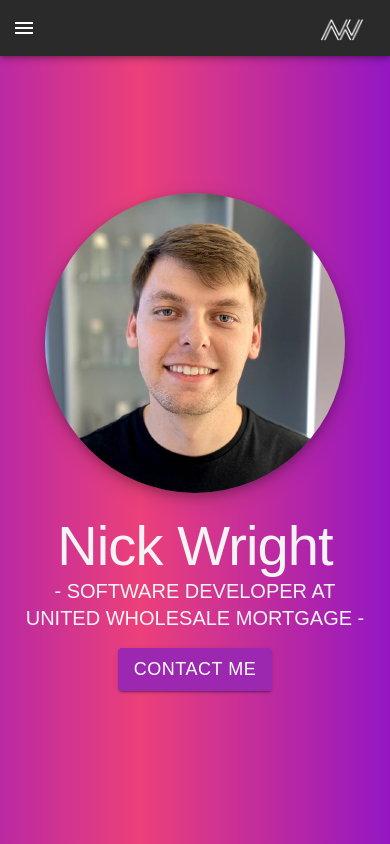
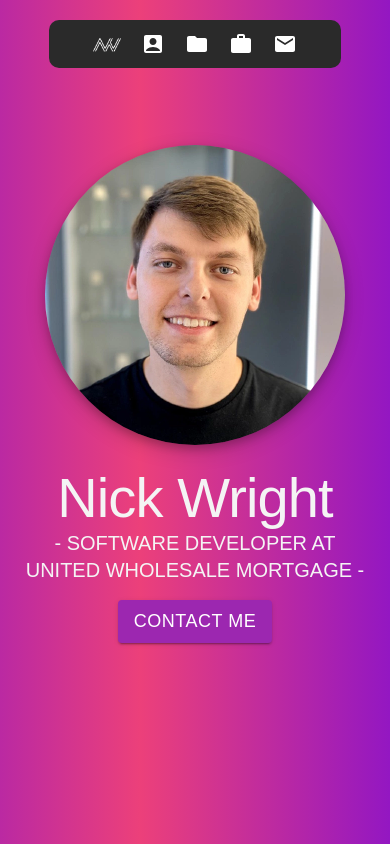
Before and after one commit to wrigh4d/portwebsite, a React (Create React App) app: page / in a window 390 px wide. Shown: the top 844 px of the page. Built offline with nearby package versions, Linux system fonts and the light colour scheme; a web font is replaced by a local one.

Commit message:
Updated nav bar

```diff
--- a/src/components/MobileNav.jsx
+++ /dev/null
@@ -1,149 +0,0 @@
-import * as React from "react";
-import { styled, useTheme } from "@mui/material/styles";
-import Box from "@mui/material/Box";
-import Drawer from "@mui/material/Drawer";
-import MuiAppBar from "@mui/material/AppBar";
-import Toolbar from "@mui/material/Toolbar";
-import Button from "@mui/material/Button";
-import List from "@mui/material/List";
-import Divider from "@mui/material/Divider";
-import IconButton from "@mui/material/IconButton";
-import MenuIcon from "@mui/icons-material/Menu";
-import ChevronLeftIcon from "@mui/icons-material/ChevronLeft";
-import ChevronRightIcon from "@mui/icons-material/ChevronRight";
-import ListItem from "@mui/material/ListItem";
-import ListItemButton from "@mui/material/ListItemButton";
-import ListItemText from "@mui/material/ListItemText";
-import logo from "../images/logo.webp";
-
-const drawerWidth = 180;
-
-const Main = styled("main", { shouldForwardProp: (prop) => prop !== "open" })(
-	({ theme, open }) => ({
-		flexGrow: 1,
-		padding: theme.spacing(3),
-		transition: theme.transitions.create("margin", {
-			easing: theme.transitions.easing.sharp,
-			duration: theme.transitions.duration.leavingScreen,
-		}),
-		marginLeft: `-${drawerWidth}px`,
-		...(open && {
-			transition: theme.transitions.create("margin", {
-				easing: theme.transitions.easing.easeOut,
-				duration: theme.transitions.duration.enteringScreen,
-			}),
-			marginLeft: 0,
-		}),
-	})
-);
-
-const AppBar = styled(MuiAppBar, {
-	shouldForwardProp: (prop) => prop !== "open",
-})(({ theme, open }) => ({
-	transition: theme.transitions.create(["margin", "width"], {
-		easing: theme.transitions.easing.sharp,
-		duration: theme.transitions.duration.leavingScreen,
-	}),
-	...(open && {
-		width: `calc(100% - ${drawerWidth}px)`,
-		marginLeft: `${drawerWidth}px`,
-		transition: theme.transitions.create(["margin", "width"], {
-			easing: theme.transitions.easing.easeOut,
-			duration: theme.transitions.duration.enteringScreen,
-		}),
-	}),
-}));
-
-const DrawerHeader = styled("div")(({ theme }) => ({
-	display: "flex",
-	alignItems: "center",
-	padding: theme.spacing(0, 1),
-	// necessary for content to be below app bar
-	...theme.mixins.toolbar,
-	justifyContent: "flex-end",
-}));
-
-const items = [
-	{ text: "HOME", s: "/#" },
-	{ text: "ABOUT", s: "/#about" },
-	{ text: "PROJECTS", s: "/#projects" },
-	{ text: "SKILLS", s: "/#skills" },
-	{ text: "CONTACT", s: "/#contact" },
-];
-
-export default function MobileNav() {
-	const theme = useTheme();
-	const [open, setOpen] = React.useState(false);
-
-	const handleDrawerOpen = () => {
-		setOpen(true);
-	};
-
-	const handleDrawerClose = () => {
-		setOpen(false);
-	};
-
-	return (
-		<Box sx={{ display: "flex" }}>
-			<AppBar style={{ position: "fixed" }} open={open}>
-				<Toolbar sx={{ justifyContent: "space-between" }}>
-					<IconButton
-						color="inherit"
-						aria-label="open drawer"
-						onClick={handleDrawerOpen}
-						edge="start"
-						sx={{ mr: 2, ...(open && { display: "none" }) }}
-					>
-						<MenuIcon />
-					</IconButton>
-					<Button href="/#">
-						<img src={logo} alt="" className="mobile-logo" />
-					</Button>
-				</Toolbar>
-			</AppBar>
-			<Drawer
-				sx={{
-					width: drawerWidth,
-					flexShrink: 0,
-					"& .MuiDrawer-paper": {
-						width: drawerWidth,
-						boxSizing: "border-box",
-					},
-				}}
-				variant="temporary"
-				onEscapeKeyDown={handleDrawerClose}
-				onBackdropClick={handleDrawerClose}
-				anchor="left"
-				open={open}
-			>
-				<DrawerHeader>
-					<IconButton onClick={handleDrawerClose}>
-						{theme.direction === "ltr" ? (
-							<ChevronLeftIcon />
-						) : (
-							<ChevronRightIcon />
-						)}
-					</IconButton>
-				</DrawerHeader>
-				<Divider />
-				<List>
-					{items.map((item, index) => (
-						<ListItem key={item.text} disablePadding>
-							<ListItemButton
-								component="a"
-								href={item.s}
-								onClick={(e) => {
-									handleDrawerClose();
-								}}
-							>
-								<ListItemText primary={item.text} sx={{ color: "#000" }} />
-							</ListItemButton>
-						</ListItem>
-					))}
-				</List>
-				<Divider />
-			</Drawer>
-			<Main open={open}></Main>
-		</Box>
-	);
-}
--- a/src/components/Navbar.jsx
+++ b/src/components/Navbar.jsx
@@ -1,34 +1,42 @@
 import React from "react";
-import { createTheme, ThemeProvider, useMediaQuery } from "@mui/material";
+import { createTheme, ThemeProvider } from "@mui/material";
+import logo from "../images/logo.webp";
 import styled from "styled-components";
-import MobileNav from "./MobileNav";
-import PCNav from "./PCNav";
+import AccountBoxIcon from '@mui/icons-material/AccountBox';
+import FolderIcon from '@mui/icons-material/Folder';
+import WorkIcon from '@mui/icons-material/Work';
+import EmailIcon from '@mui/icons-material/Email';
 
 const NavStyles = styled.div`
 	nav {
 		display: flex;
 		align-items: center;
-		justify-content: space-between;
+		justify-content: center;
 		position: fixed;
-		background-color: #2a2a2a;
 		width: 100%;
-		height: 5rem;
+		height: 88px;
 		margin: 0 auto;
-		left: 0;
-		top: 0;
 		z-index: 100;
 	}
 	nav .nav-section {
-		padding: 0 80px;
+		width: 292px;
+		height: 48px;
+		background-color: #2a2a2a;
+		border-radius: 10px;
 		display: flex;
+		align-items: center;
+		justify-content: center;
+		gap: 10px;
 	}
 	li {
 		font-size: 20px;
 		list-style: none;
-		padding: 0 20px;
 		position: relative;
 	}
 	a {
+		display: flex;
+		align-items: center;
+		justify-content: center;
 		text-decoration: none;
 		color: #fff;
 		transition: 0.3s ease-in-out;
@@ -38,15 +46,16 @@ const NavStyles = styled.div`
 		transform: scale(0.97);
 	}
 	#logo {
-		height: 2rem;
+		height: 1rem;
 	}
 	.mobile-logo {
-		height: 25px;
+		height: 20px;
 	}
 	.center-container {
 		display: flex;
 		align-items: center;
 		justify-content: center;
+		gap: 20px;
 	}
 `;
 
@@ -58,29 +67,41 @@ const theme = createTheme({
 	},
 });
 
-function Device() {
-	const pc = useMediaQuery("(min-width: 768px)");
-
-	if (pc) {
-		return (
-			<NavStyles>
-				<PCNav />
-			</NavStyles>
-		);
-	} else {
-		return (
-			<NavStyles>
-				<MobileNav />
-			</NavStyles>
-		);
-	}
-}
-
 const Navbar = () => {
 	return (
 		<ThemeProvider theme={theme}>
 			<NavStyles>
-				<Device />
+				<nav>
+					<div className="nav-section">
+						<ul className="center-container">
+							<li>
+								<a href="/#">
+									<img src={logo} alt="" id="logo" />
+								</a>
+							</li>
+							<li>
+								<a href="/#about">
+									<AccountBoxIcon/>
+								</a>
+							</li>
+							<li>
+								<a href="/#projects">
+									<FolderIcon/>
+								</a>
+							</li>
+							<li>
+								<a href="/#skills">
+									<WorkIcon/>
+								</a>
+							</li>
+							<li>
+								<a href="/#contact">
+									<EmailIcon/>
+								</a>
+							</li>
+						</ul>
+					</div>
+				</nav>
 			</NavStyles>
 		</ThemeProvider>
 	);
--- a/src/components/PCNav.jsx
+++ /dev/null
@@ -1,53 +0,0 @@
-import { Typography } from '@mui/material';
-import React from 'react';
-import logo from "../images/logo.webp";
-
-
-export default function MobileNav() {
-	return (
-		<nav>
-			<div className="nav-section">
-				<div className="center-container">
-					<a href="/#">
-						<img src={logo} alt="" id="logo" />
-					</a>
-					<a href="/#">
-						<Typography variant="p" sx={{ paddingLeft: 1.5, fontSize: 20 }}>
-							NICK WRIGHT
-						</Typography>
-					</a>
-				</div>
-			</div>
-
-			<div className="nav-section">
-				<ul className="center-container">
-					<li>
-						<a href="/#">
-							<Typography variant="p">HOME</Typography>
-						</a>
-					</li>
-					<li>
-						<a href="/#about">
-							<Typography variant="p">ABOUT</Typography>
-						</a>
-					</li>
-					<li>
-						<a href="/#projects">
-							<Typography variant="p">PROJECTS</Typography>
-						</a>
-					</li>
-					<li>
-						<a href="/#skills">
-							<Typography variant="p">SKILLS</Typography>
-						</a>
-					</li>
-					<li>
-						<a href="/#contact">
-							<Typography variant="p">CONTACT</Typography>
-						</a>
-					</li>
-				</ul>
-			</div>
-		</nav>
-	);
-}
```
